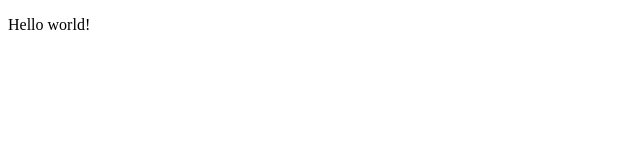
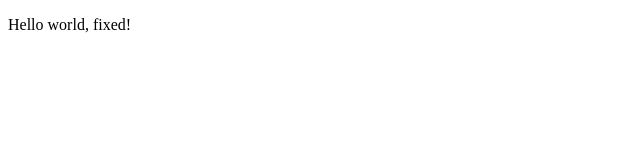
Before and after one commit to pentlander/railway-dockerfile-project, a plain HTML site: page site/index.html in a window 1280 px wide. Shown: the full height of the page, 0-640 px from the left. Drawn offline with Linux system fonts and the light colour scheme.

Commit message:
Make a change

```diff
--- a/site/index.html
+++ b/site/index.html
@@ -5,6 +5,6 @@
   </head>
 
   <body>
-    <p>Hello world!</p>
+    <p>Hello world, fixed!</p>
   </body>
 </html>
```
